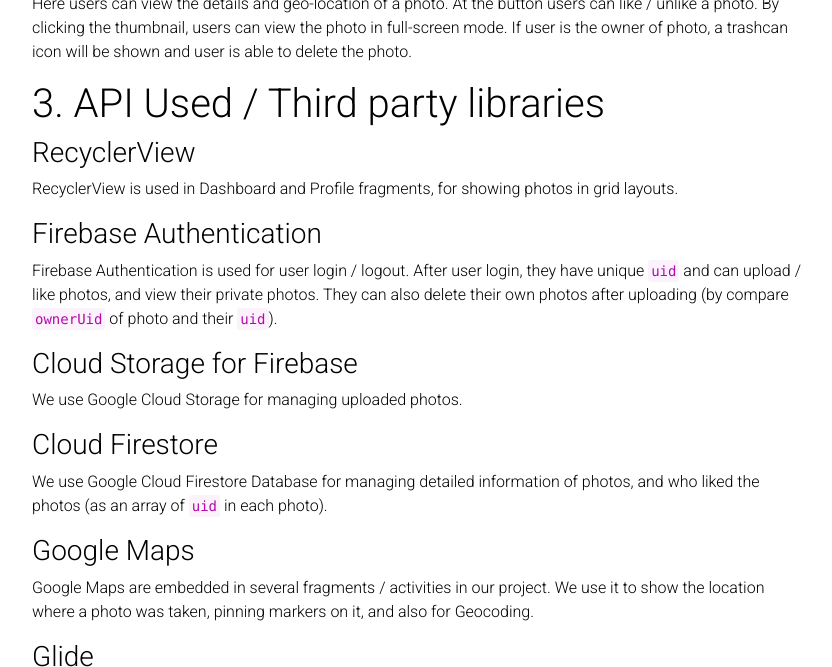
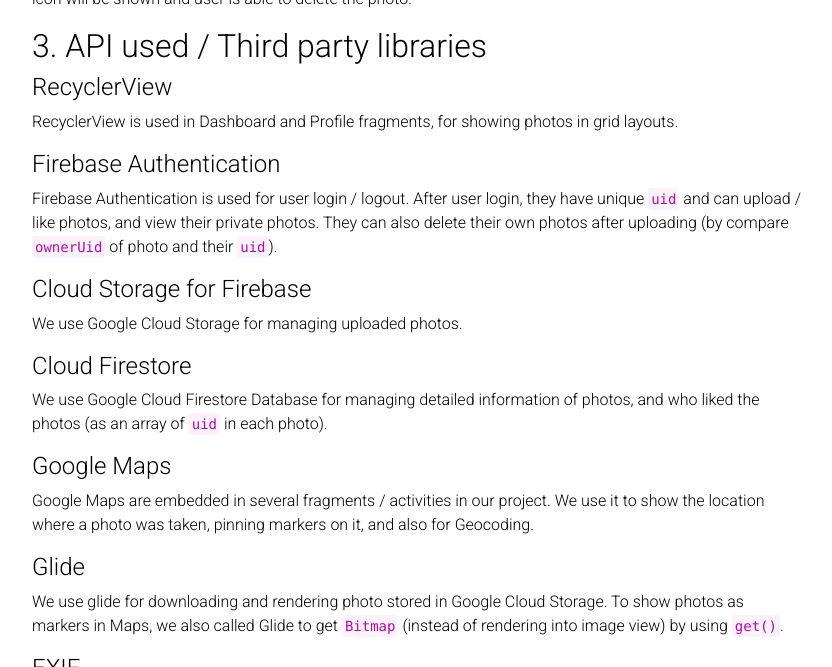
Before and after one commit to civita/civita.github.io, a Jekyll site: the page built from _projects/mapforphotographers.md, in a window 1280 px wide and 900 px high, scrolled down 2568 px, cut to the strip 233-900 px from the top of the window. Shown: the whole strip, without its empty margins (223-1055 px from the left). Built offline with Jekyll 4.4.1, drawn with Linux system fonts in a browser that asks for light colours; full-size pictures stand in for the smaller copies a plugin makes; comment, search, counter and statistics services are not loaded; a style sheet for code colours, icons or effects is not loaded.

```diff
--- a/_projects/mapforphotographers.md
+++ b/_projects/mapforphotographers.md
@@ -11,7 +11,7 @@ img: assets/img/project_mapforphotographers.png
 
 Michael Chang and Jooyeon Yang
 
-# 1. Introduction
+## 1. Introduction
 
 When we travel to a new city, we are always excited by popular restaurants and cafe there. Besides food, a hidden photo spot also inspires us! We can also have fun while searching and walking to the location which is shared by others. Also imagine that you open our app in the city you're living in for years, and just found that there're still locations you've never been to (maybe they are places you walk by everyday but never pay attention to).
 
@@ -21,117 +21,117 @@ Users are able to share their photos with a brief description. Once they're uplo
 
 Users can also browse photos shared by others, and like their photos. They can also search photos by either user name or camera setting. For example, if you only bring your ultra-wide camera lens while traveling, you could find photos by searching `16mm` in Dashboard.
 
-# 2. Screenshots
+## 2. Screenshots
 
-## 2.1 Home
+### 2.1 Home
 
 {% include figure.html path="assets/img/project_mapforphotographers-home.gif" width="290" class="img-fluid rounded z-depth-1" %}
 
 A map embedded with public photo markers on it. Photo markers will be resized when zooming in or out, to avoid unreasonable image size shown in the map. When a user click a image, an activity with image details is opened (see section Activity_Single_Image).
 
-## 2.2 Dashboard
+### 2.2 Dashboard
 
 {% include figure.html path="assets/img/project_mapforphotographers-dashboard.gif" width="290" class="img-fluid rounded z-depth-1" %}
 
 Here in Dashboard, users can browsing public photos (in upload timestamp order, the most recent one is shown first). There is a search bar, and users can search anything like title (e.g., `doggo`) or exposure time (e.g., `10s`).
 
-## 2.3 Profile
+### 2.3 Profile
 
 {% include figure.html path="assets/img/project_mapforphotographers-login.gif" width="290" class="img-fluid rounded z-depth-1" %}
 
-### Firebase Authentication
+#### Firebase Authentication
 
 Here user can login through Firebase Authentication and manage their photos. After login, user can click their names (right after `Hi, `) to change it. To save the name change, either press enter or click the input field area. This display name will be shown in the details page when viewing a photo.
 
-### Upload Photo
+#### Upload Photo
 
 At the bottom there is a upload button, and users can upload existing photo through it. After selecting a photo, exif data such as shutter speed, camera model will be extracted and shown. Users will have to provide title (required field) and description. In addition, if there's GPS coordination, a marker will be placed in the embedded Google Maps. Otherwise, users have to click to place a marker in order to submit their photos. Users can set the photo privacy either private (only seen by owner) or public. After submitting the photos, users will be redirected back to profile page.
 
-### Liked Photo
+#### Liked Photo
 
 {% include figure.html path="assets/img/project_mapforphotographers-liked.gif" width="290" class="img-fluid rounded z-depth-1" %}
 
 There a text field showing how many photo a user has liked. By clicking the text field, the number is highlighted and users can browse photos they liked. Users can back to normal mode (viewing photos they uploaded) by click the text field again.
 
-## 2.X Activity_Single_Image
+### 2.X Activity_Single_Image
 
 {% include figure.html path="assets/img/project_mapforphotographers-single-image.gif" width="290" class="img-fluid rounded z-depth-1" %}
 
 Here users can view the details and geo-location of a photo. At the button users can like / unlike a photo. By clicking the thumbnail, users can view the photo in full-screen mode. If user is the owner of photo, a trashcan icon will be shown and user is able to delete the photo.
 
-# 3. API Used / Third party libraries
+## 3. API used / Third party libraries
 
-### RecyclerView
+#### RecyclerView
 
 RecyclerView is used in Dashboard and Profile fragments, for showing photos in grid layouts.
 
-### Firebase Authentication
+#### Firebase Authentication
 
 Firebase Authentication is used for user login / logout. After user login, they have unique `uid` and can upload / like photos, and view their private photos. They can also delete their own photos after uploading (by compare `ownerUid` of photo and their `uid`).
 
-### Cloud Storage for Firebase
+#### Cloud Storage for Firebase
 
 We use Google Cloud Storage for managing uploaded photos.
 
-### Cloud Firestore
+#### Cloud Firestore
 
 We use Google Cloud Firestore Database for managing detailed information of photos, and who liked the photos (as an array of `uid` in each photo).
 
-### Google Maps
+#### Google Maps
 
 Google Maps are embedded in several fragments / activities in our project. We use it to show the location where a photo was taken, pinning markers on it, and also for Geocoding.
 
-### Glide
+#### Glide
 
 We use glide for downloading and rendering photo stored in Google Cloud Storage. To show photos as markers in Maps, we also called Glide to get `Bitmap` (instead of rendering into image view) by using `get()`.
 
-### EXIF
+#### EXIF
 
 This is a key library we used in this project. Basically it will extract detailed information (e.g., data captured, location, camera model, aperture, etc.) and we will save that in Firestore database. However, some of the returns are not in the format we usually use. For example, `TAG_SHUTTER_SPEED_VALUE` is in APEX format, and we have another function to covert it to exposure time (unit is second).
 
-### Parcelize
+#### Parcelize
 
 When viewing a single photo, it will create an activity and pass the information of a photo via intent. Instead of using a bunch of `getStringExtra`, we set our class `Parcelable` so that we can pass the instance via `getParcelableExtra` once.
 
-### Reflect
+#### Reflect
 
 We have search function in Dashboard fragment, and it simply searches anything matched in the photos. For example, you can search for either exposure time (e.g., `10s`) or the title of photo. To achieve that in a simple way, in `filterList` function we use `class.memberProperties` to iterate over all the member in a class (except for some sensitive data like uid) and search them.
 
-# 4. UI/UX/display
+## 4. UI/UX/display
 
-### Resizable markers
+#### Resizable markers
 
 In Home fragment, we have a embedded Google Maps and markers with photos on it. Instead of getting unreasonable markers size (like blocking the whole map), we use `setOnCameraIdleListener` and check if zoom is changed. If so, we will re-draw all the markers based on the zooming value we have.
 
-### Full-screen view
+#### Full-screen view
 
 When users are viewing a single photo, they can click on the thumbnail to enter full-screen view. Instead of getting overhead creating another fragment or activity, we used a hidden imageview and only shows it when user click on the thumbnail. It also helps to load the image in background (with Glide) when the activity is loaded.
 
-# 5. Back-end and processing logic
+## 5. Back-end and processing logic
 
-### Manage likes by users
+#### Manage likes by users
 
 Here a list of users who like a photo is integrated inside the document of photo. We use this way instead of creating another collection because when we are looking for photos a specific user (with `uid`) who likes, we can just use `whereArrayContains` to filter out. To add / remove a user into liked list, we use `arrayUnion` / `arrayRemove`.
 
-# 6. Interesting thing we learned
+## 6. Interesting thing we learned
 
 We have leaned how to combine functions we implemented from flip classrooms and homework together and use them in our final project. It is also quite interesting to learn that we can `parcelize` a class and pass it in intent.
 
-# 7. Difficult challenge
+## 7. Difficult challenge
 
 It is challenging for showing photo stored in Google Cloud Storage as markers in Google Maps with Glide because it's not like a image view. We've done searches and found that we can use Bitmap as a return type from Glide and render that in Maps.
 
 We also found that the timing for refreshing list of RecyclerView is challenging because we use Activity for image uploading but the parent is a fragment. Instead of messing with `registerForActivityResult`, we simply overriding fun `onResume` in parent fragment. Each time the upload is completed and fragment is resumed, we refresh the list.
 
-# 8. How to build / run our project
+## 8. How to build / run our project
 
 We have provided our `google-services.json` in the `/app` folder. You are able to build our project directly and run it in emulator or physical phone. For Firebase authentication, you can use `fake@example.com` with password `123456` or create your own account while login.
 
-# 9. Database schema
+## 9. Database schema
 
 {% include figure.html path="assets/img/project_mapforphotographers-database.png" width="700" class="img-fluid rounded z-depth-1" %}
 
-# 10. Count of lines of code
+## 10. Count of lines of code
 
 - Kotlin: 1513
 - XML: 1031
```
